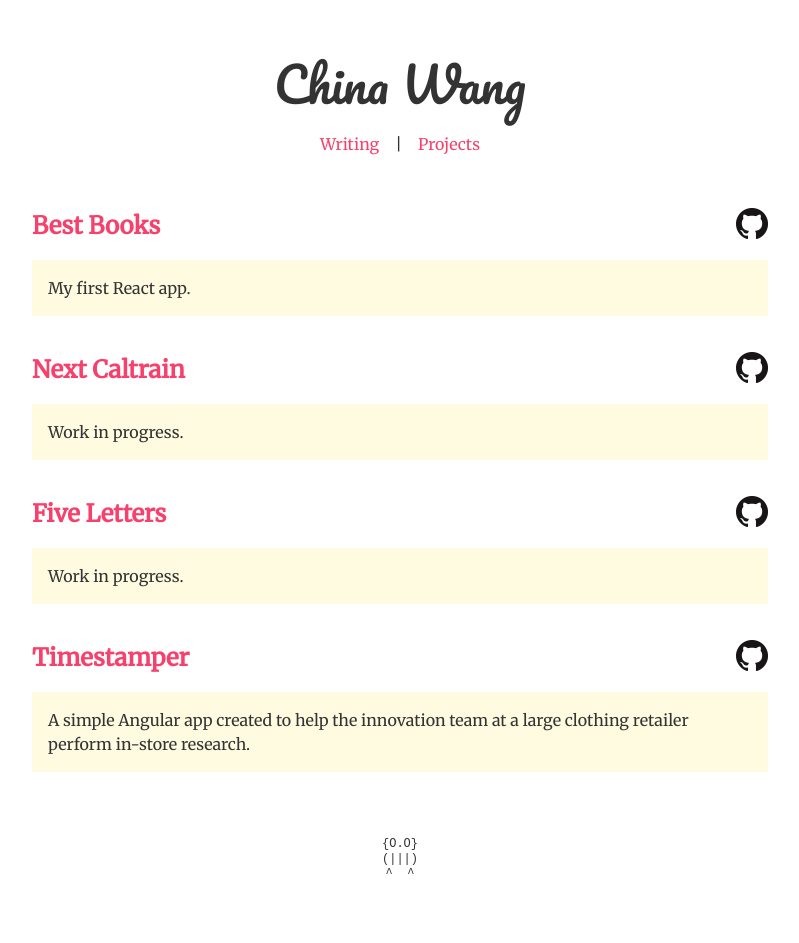
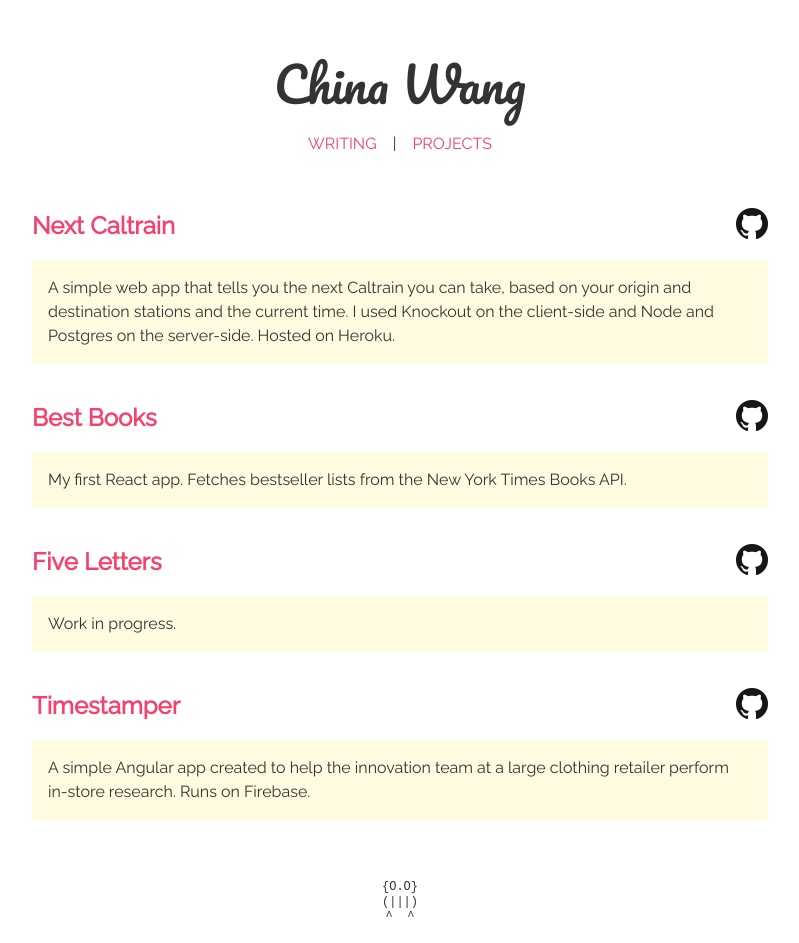
Before and after one commit to chinaowl/chinaowl.github.io, a Jekyll site: the page built from projects.md, in a window 1280 px wide. Shown: the whole page, without its empty margins (240-1039 px from the left). Built offline with Jekyll 4.4.1, drawn with Linux system fonts in a browser that asks for light colours; nearby versions of some CDN libraries; before the commit the page ends 900 px from its top, so only the background shows below that.

Commit message:
changed font, added project details, updated README

```diff
--- a/_includes/head.html
+++ b/_includes/head.html
@@ -11,5 +11,5 @@
   <link rel="alternate" type="application/rss+xml" title="{{ site.title }}" href="{{ " /feed.xml " | prepend: site.baseurl | prepend: site.url }}">
 
   <link rel="stylesheet" href="https://cdnjs.cloudflare.com/ajax/libs/normalize/4.2.0/normalize.min.css">
-  <link rel="stylesheet" href="https://fonts.googleapis.com/css?family=Merriweather|Pacifico">
+  <link rel="stylesheet" href="https://fonts.googleapis.com/css?family=Pacifico|Raleway">
 </head>
--- a/_sass/_header.scss
+++ b/_sass/_header.scss
@@ -12,6 +12,8 @@
   padding: 0;
   display: flex;
   justify-content: center;
+  font-size: 1em;
+  text-transform: uppercase;
 }
 
 .nav__item {
--- a/assets/css/main.scss
+++ b/assets/css/main.scss
@@ -3,7 +3,7 @@
 ---
 @charset "utf-8";
 
-$body-font-stack: 'Merriweather', serif;
+$body-font-stack: 'Raleway', sans-serif;
 $header-font-stack: 'Pacifico', cursive;
 
 $black: #333333;
--- a/projects.md
+++ b/projects.md
@@ -3,14 +3,14 @@
 title: Projects
 permalink: /projects/
 projects:
+  - title: Next Caltrain
+    url: http://next-caltrain.herokuapp.com/
+    github: https://github.com/chinaowl/next-caltrain
+    summary: A simple web app that tells you the next Caltrain you can take, based on your origin and destination stations and the current time. I used Knockout on the client-side and Node and Postgres on the server-side. Hosted on Heroku.
   - title: Best Books
     url: http://best-books.herokuapp.com
     github: https://github.com/chinaowl/best-books
-    summary: My first React app.
-  - title: Next Caltrain
-    url: http://next-caltrain.herokuapp.com/
-    github: https://github.com/chinaowl/next-caltrain
-    summary: Work in progress.
+    summary: My first React app. Fetches bestseller lists from the New York Times Books API.
   - title: Five Letters
     url: http://five-letters.herokuapp.com/
     github: https://github.com/chinaowl/word-game
@@ -18,7 +18,7 @@
   - title: Timestamper
     url: https://chinaowl-timestamper.firebaseapp.com/
     github: https://github.com/chinaowl/timestamper
-    summary: A simple Angular app created to help the innovation team at a large clothing retailer perform in-store research.
+    summary: A simple Angular app created to help the innovation team at a large clothing retailer perform in-store research. Runs on Firebase.
 ---
 
 
```
Also changed, not shown: README.md.
